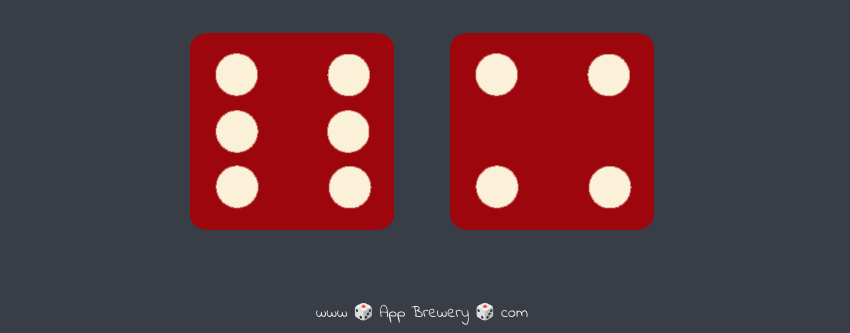
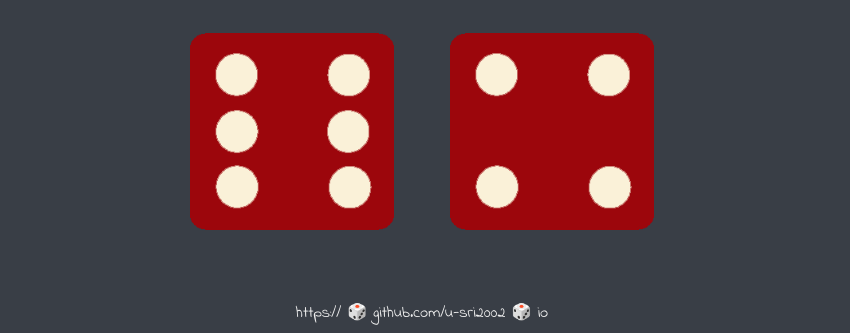
Before and after one commit to u-sri2002/Two-Dice-Game, a plain HTML site: page index.html in a window 1280 px wide. Shown: the part 548-881 px from the top of the page, without its empty margins (218-1068 px from the left). Drawn offline with Linux system fonts and the light colour scheme.

Commit message:
index.html
change the footer

```diff
--- a/index.html
+++ b/index.html
@@ -30,6 +30,6 @@
   </body>
 
   <footer>
-    www 🎲 App Brewery 🎲 com
+    https:// 🎲 github.com/u-sri2002 🎲 io
   </footer>
 </html>
```
